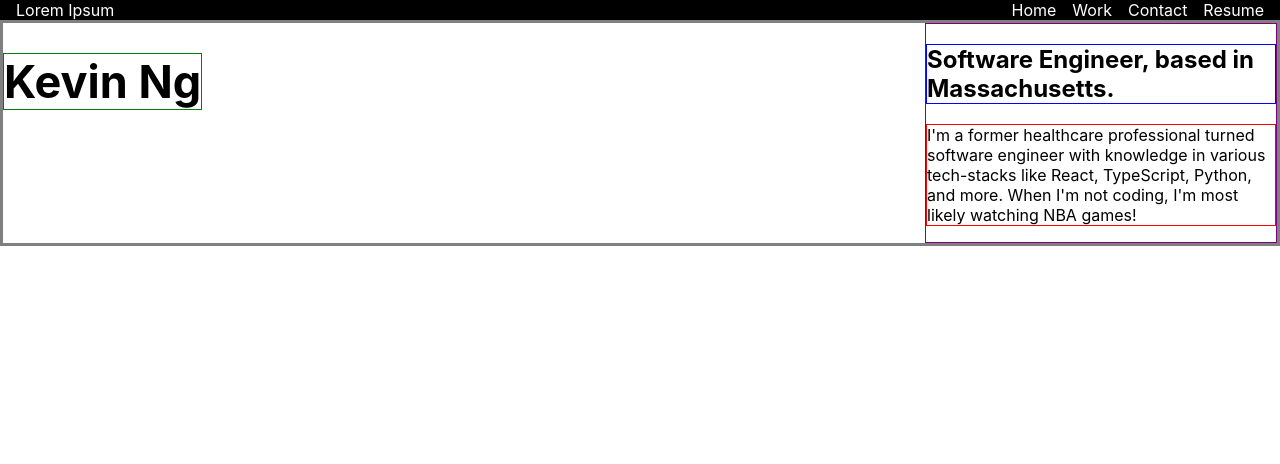
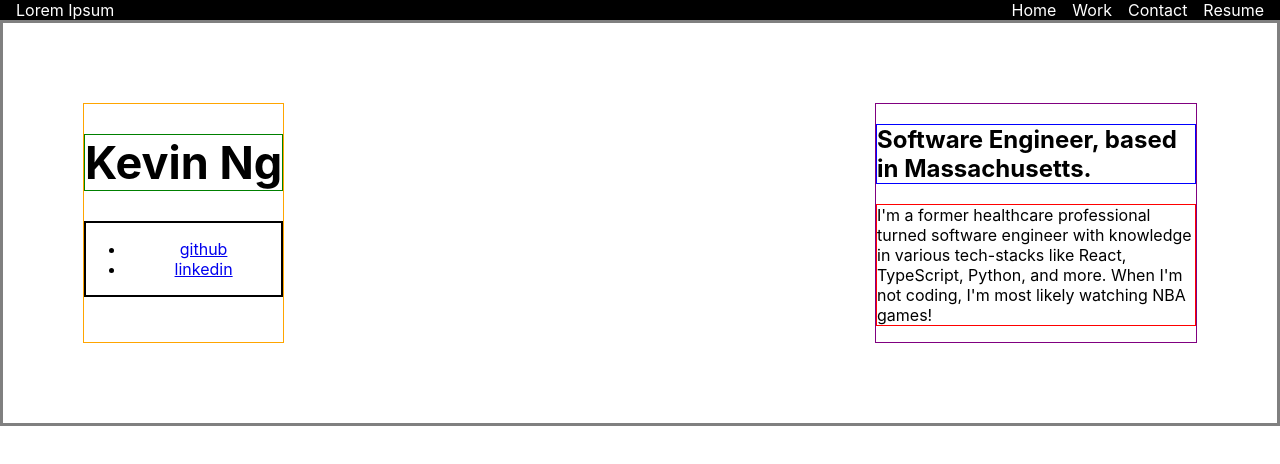
Before and after one commit to kevinszn23/portfolio-v2, a React (Create React App) app: page / in a window 1280 px wide. Shown: the top 464 px of the page. Built offline with nearby package versions, Linux system fonts and the light colour scheme.

Commit message:
added placeholder socials and refactored code with hero containers

```diff
--- a/src/App.css
+++ b/src/App.css
@@ -72,37 +72,46 @@ body {
   color: grey;
 }
 
-.hero_container {
+.hero-container {
   display: flex;
   justify-content: space-between;
+  padding: 5rem;
   border: 3px solid grey;
 }
 
-.name {
+.hero-name {
   display: flex;
   justify-content: left;
   font-size: 45px;
   border: 1px solid green;
 }
 
-.location {
+.hero-location {
   display: flex;
   justify-content: center;
   border: 1px solid blue;
-  width: 21.875rem;
+  width: 20rem;
   word-break: break-word;
   text-align: start;
 }
 
-.aboutme {
+.hero-aboutme {
   display: flex;
   justify-content: right;
   border: 1px solid red;
-  width: 21.875rem;
+  width: 20rem;
   word-break: break-word;
   text-align: start;
 }
 
-.location_container {
+.hero-right-container {
   border: 1px solid purple;
 }
+
+.hero-left-container {
+  border: 1px solid orange;
+}
+
+.hero-socials-container {
+  border: 2px solid black;
+}
--- a/src/components/Home.js
+++ b/src/components/Home.js
@@ -1,12 +1,24 @@
 export default function Home() {
   return (
-    <div className="hero_container">
-      <div className="name_container">
-        <h1 className="name">Kevin Ng</h1>
+    <div className="hero-container">
+      <div className="hero-left-container">
+        <div className="hero-name-container">
+          <h1 className="hero-name">Kevin Ng</h1>
+        </div>
+        <div className="hero-socials-container">
+          <ul>
+            <li>
+              <a href="https://github.com/kevinszn23">github</a>
+            </li>
+            <li>
+              <a href="https://www.linkedin.com/in/kevinng23/">linkedin</a>
+            </li>
+          </ul>
+        </div>
       </div>
-      <div className="location_container">
-        <h2 className="location">Software Engineer, based in Massachusetts.</h2>
-        <p className="aboutme">
+      <div className="hero-right-container">
+        <h2 className="hero-location">Software Engineer, based in Massachusetts.</h2>
+        <p className="hero-aboutme">
           I'm a former healthcare professional turned software engineer with
           knowledge in various tech-stacks like React, TypeScript, Python, and
           more. When I'm not coding, I'm most likely watching NBA games!
```
